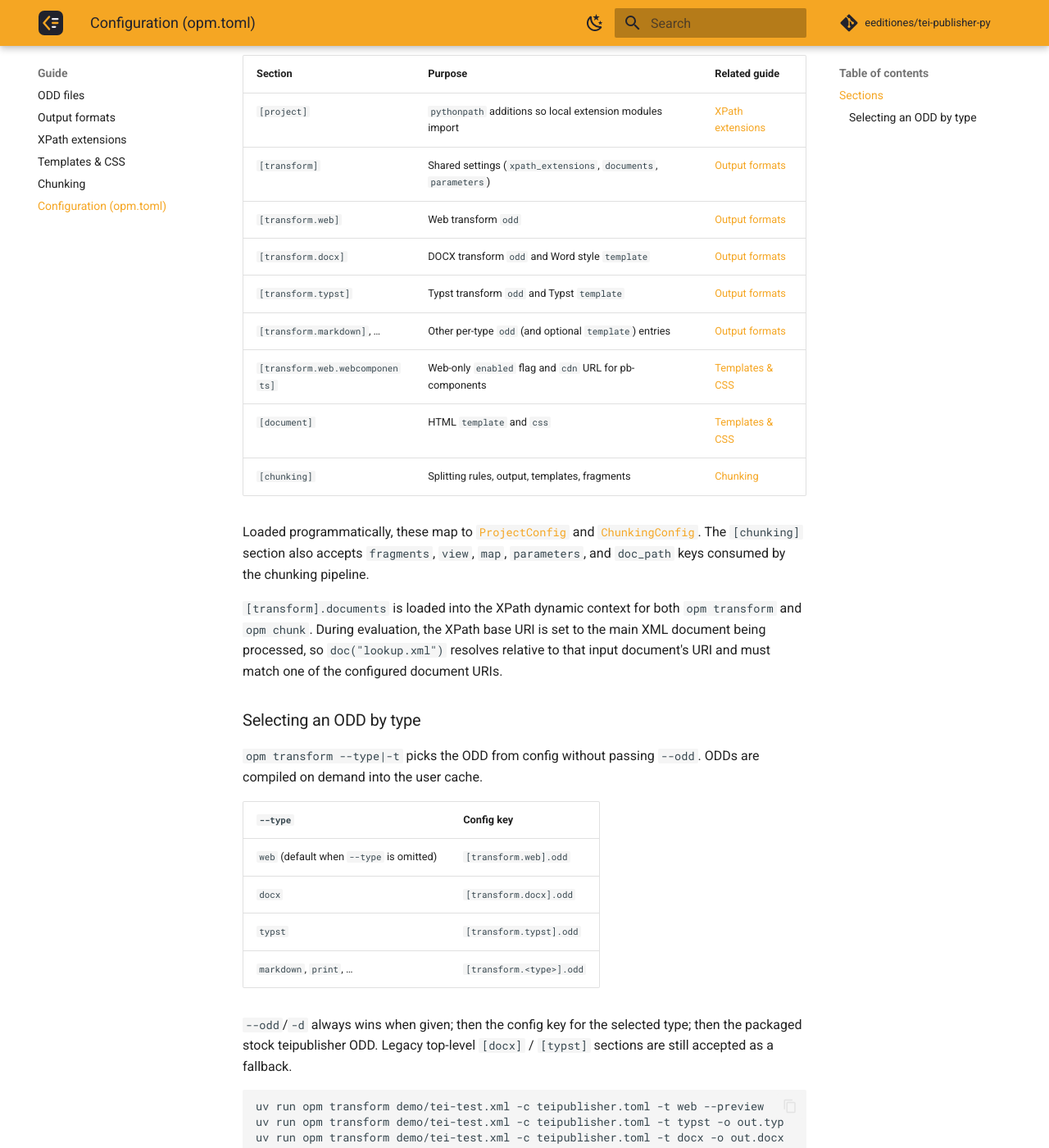
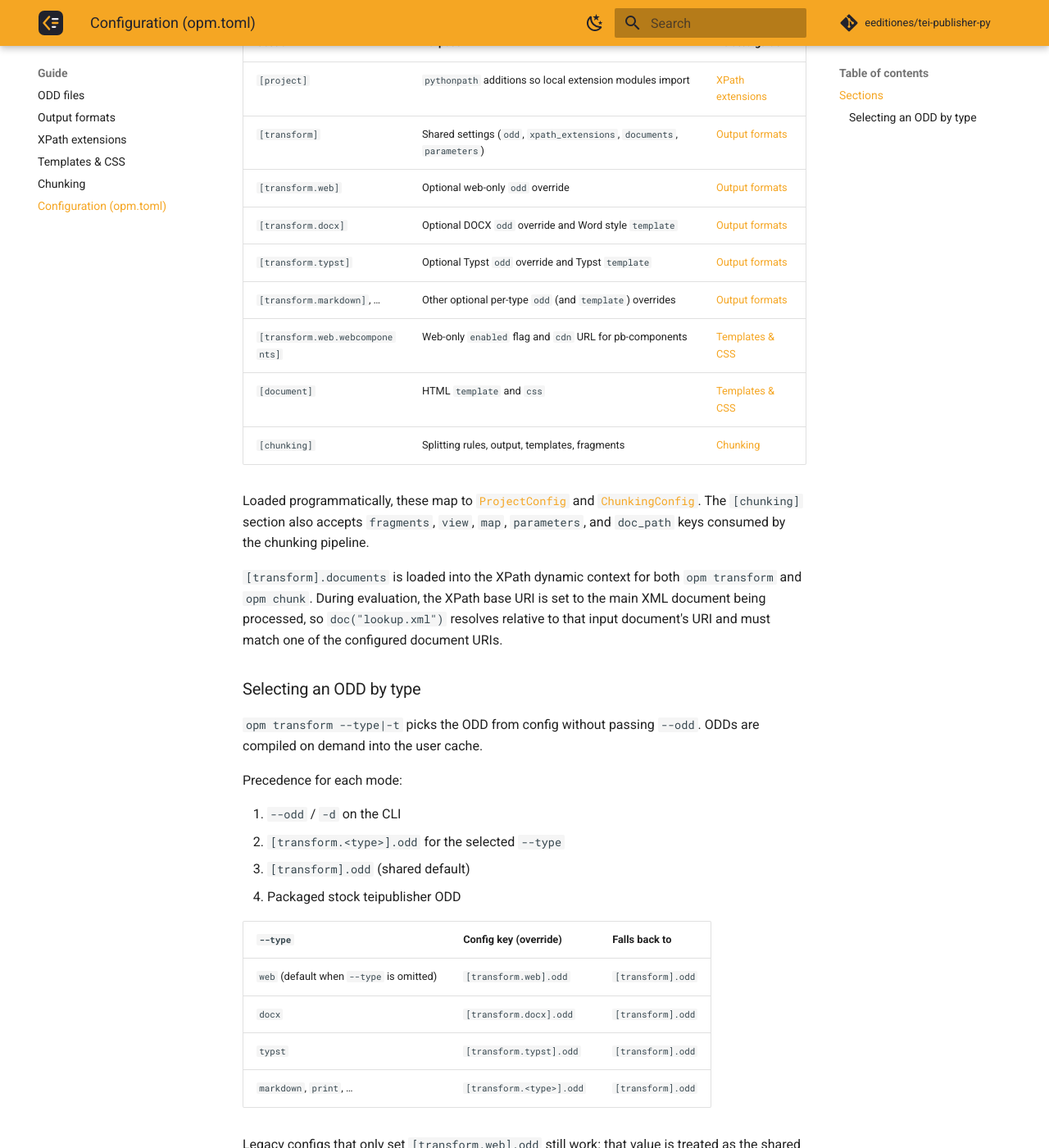
Before and after one commit to eeditiones/open-processing-model, an MkDocs documentation site: the page built from docs/guide/configuration.md, in a window 1280 px wide and 1400 px high, scrolled down 1411 px. Shown: the whole window at 82% size. Built offline with MkDocs 1.6.1 and Material for MkDocs 9.7.7, drawn with Linux system fonts in a browser that asks for light colours; comment, search, counter and statistics services are not loaded; some of the changed text lies outside the part shown.

Commit message:
refactor(configuration): define default ODD in transform

````diff
--- a/docs/guide/configuration.md
+++ b/docs/guide/configuration.md
@@ -15,22 +15,20 @@ the config file.
 pythonpath = ["extensions"]
 
 [transform]
+# Default ODD for every output mode (compiled on demand)
+odd = "odd/teipublisher.odd"
 # XPath extension modules loaded for every transform (see XPath extensions guide)
 xpath_extensions = ["extensions.my_functions"]
 # XML documents available to XPath doc(); paths are relative to this config file
 documents = ["data/authority.xml", "data/lookup.xml"]
 
-[transform.web]
-# ODD compiled on demand into the user cache
-odd = "odd/teipublisher.odd"
-
 [transform.docx]
-odd = "odd/teipublisher.odd"
+# Optional per-mode ODD override; omit to use [transform].odd
+# odd = "odd/docx-special.odd"
 # Default Word style template for DOCX output (overridable with --template)
 template = "templates/corporate.docx"
 
 [transform.typst]
-odd = "odd/teipublisher.odd"
 # Default Typst (.typ.j2) template for Typst output
 template = "templates/book.typ.j2"
 
@@ -47,8 +45,8 @@ template = "templates/default.html.j2"
 css = "styles/main.css"
 
 [chunking]
-# ODD used for chunking (falls back to [transform.web] / packaged default)
-odd = "odd/teipublisher.odd"
+# ODD used for chunking (falls back to [transform].odd / packaged default)
+# odd = "odd/teipublisher.odd"
 # XPath expression selecting chunk root elements
 xpath = "//text/body/div"
 # Python callable for custom chunk selection logic
@@ -68,11 +66,11 @@ link_pattern = "/{stem}/"
 | Section | Purpose | Related guide |
 | --- | --- | --- |
 | `[project]` | `pythonpath` additions so local extension modules import | [XPath extensions](xpath-extensions.md) |
-| `[transform]` | Shared settings (`xpath_extensions`, `documents`, `parameters`) | [Output formats](output-formats.md) |
-| `[transform.web]` | Web transform `odd` | [Output formats](output-formats.md) |
-| `[transform.docx]` | DOCX transform `odd` and Word style `template` | [Output formats](output-formats.md#docx) |
-| `[transform.typst]` | Typst transform `odd` and Typst `template` | [Output formats](output-formats.md#typst) |
-| `[transform.markdown]`, … | Other per-type `odd` (and optional `template`) entries | [Output formats](output-formats.md) |
+| `[transform]` | Shared settings (`odd`, `xpath_extensions`, `documents`, `parameters`) | [Output formats](output-formats.md) |
+| `[transform.web]` | Optional web-only `odd` override | [Output formats](output-formats.md) |
+| `[transform.docx]` | Optional DOCX `odd` override and Word style `template` | [Output formats](output-formats.md#docx) |
+| `[transform.typst]` | Optional Typst `odd` override and Typst `template` | [Output formats](output-formats.md#typst) |
+| `[transform.markdown]`, … | Other optional per-type `odd` (and `template`) overrides | [Output formats](output-formats.md) |
 | `[transform.web.webcomponents]` | Web-only `enabled` flag and `cdn` URL for pb-components | [Templates & CSS](templates-and-css.md#web-components) |
 | `[document]` | HTML `template` and `css` | [Templates & CSS](templates-and-css.md) |
 | `[chunking]` | Splitting rules, output, templates, fragments | [Chunking](chunking.md) |
@@ -93,16 +91,23 @@ to that input document's URI and must match one of the configured document URIs.
 `opm transform --type|-t` picks the ODD from config without passing `--odd`.
 ODDs are compiled on demand into the user cache.
 
-| `--type` | Config key |
-| --- | --- |
-| `web` (default when `--type` is omitted) | `[transform.web].odd` |
-| `docx` | `[transform.docx].odd` |
-| `typst` | `[transform.typst].odd` |
-| `markdown`, `print`, … | `[transform.<type>].odd` |
+Precedence for each mode:
 
-`--odd`/`-d` always wins when given; then the config key for the selected type;
-then the packaged stock teipublisher ODD. Legacy top-level `[docx]` /
-`[typst]` sections are still accepted as a fallback.
+1. `--odd` / `-d` on the CLI
+2. `[transform.<type>].odd` for the selected `--type`
+3. `[transform].odd` (shared default)
+4. Packaged stock teipublisher ODD
+
+| `--type` | Config key (override) | Falls back to |
+| --- | --- | --- |
+| `web` (default when `--type` is omitted) | `[transform.web].odd` | `[transform].odd` |
+| `docx` | `[transform.docx].odd` | `[transform].odd` |
+| `typst` | `[transform.typst].odd` | `[transform].odd` |
+| `markdown`, `print`, … | `[transform.<type>].odd` | `[transform].odd` |
+
+Legacy configs that only set `[transform.web].odd` still work: that value is
+treated as the shared default when `[transform].odd` is omitted. Legacy
+top-level `[docx]` / `[typst]` sections are still accepted as a fallback.
 
 ```bash
 uv run opm transform demo/tei-test.xml -c teipublisher.toml -t web --preview
````
Also changed, not shown: docs/guide/output-formats.md (+9 -8 lines), opm.toml (+8 -6 lines), teipublisher.toml (+1 -9 lines).
